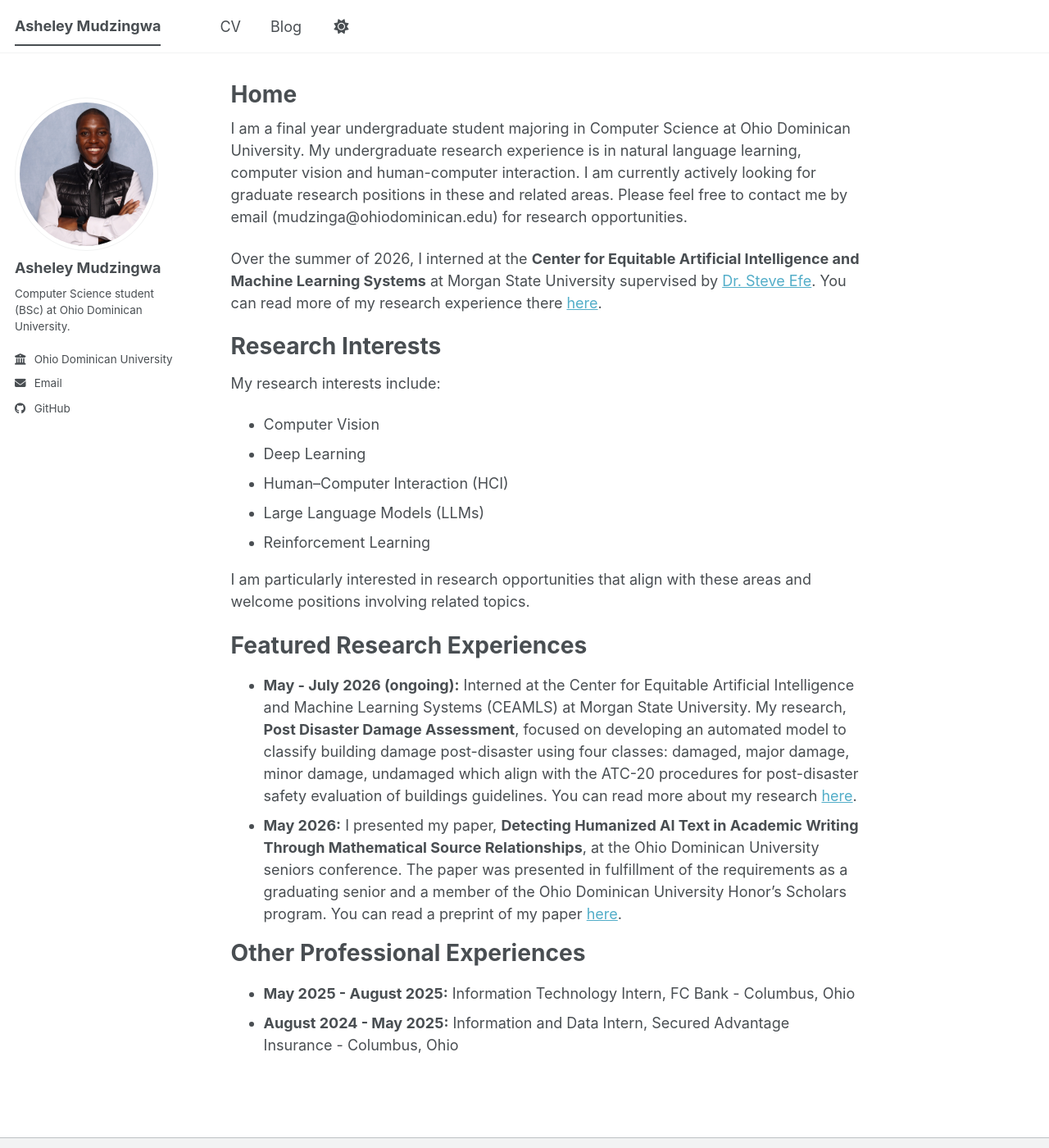
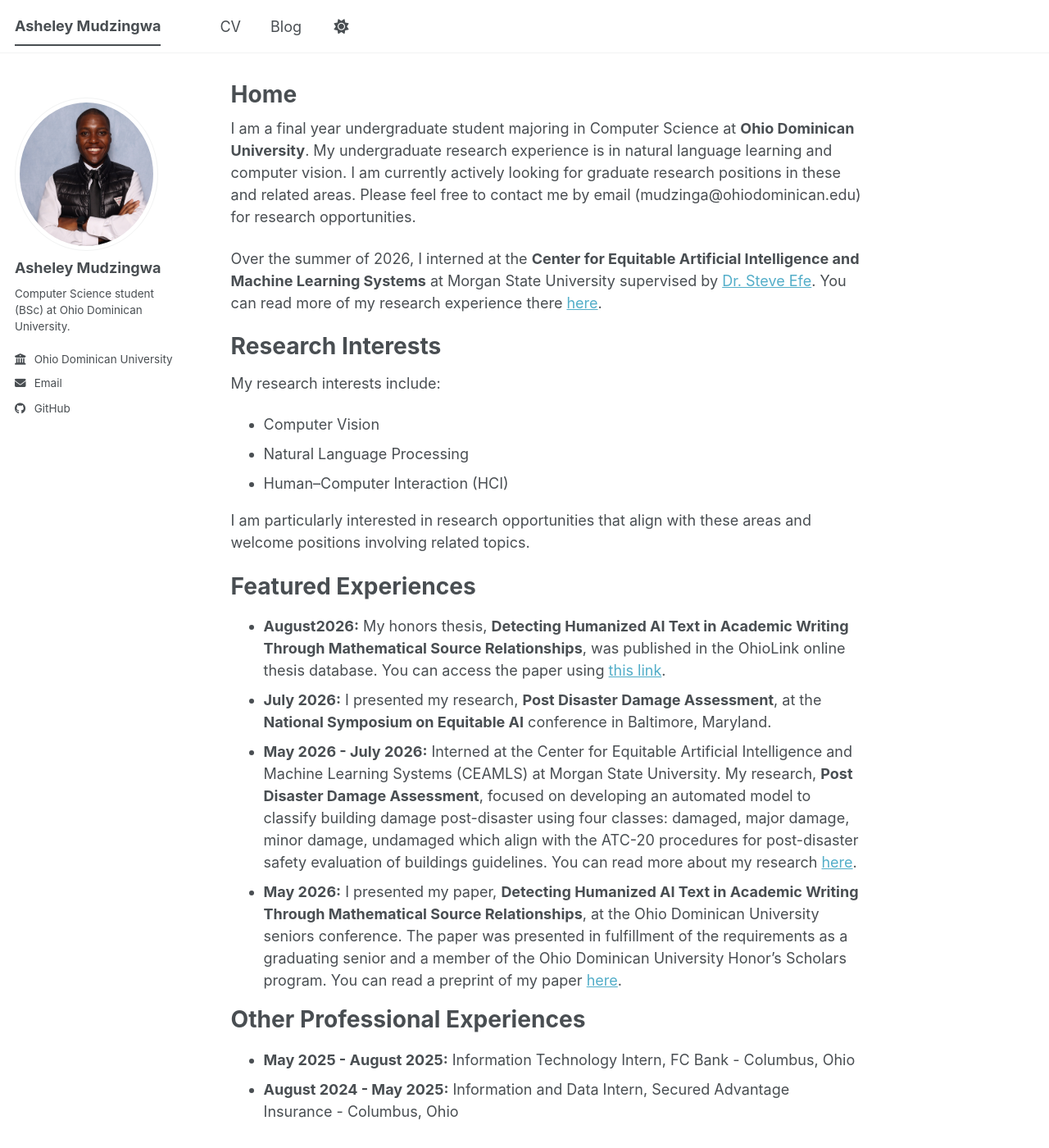
Before and after one commit to amudzingwa/amudzingwa.github.io, a Jekyll site: the page built from _pages/about.md, in a window 1280 px wide and 1400 px high. Shown: the whole window at 82% size. Built offline with Jekyll 4.4.1, drawn with Linux system fonts in a browser that asks for light colours; a script bundle is joined from its source files by our own code; library files that are not in the unit come from our copies.

Commit message:
Update about.md

```diff
--- a/_pages/about.md
+++ b/_pages/about.md
@@ -7,7 +7,7 @@ redirect_from:
   - /about.html
 ---
 
-I am a final year undergraduate student majoring in Computer Science at Ohio Dominican University. My undergraduate research experience is in natural language learning, computer vision and human-computer interaction. I am currently actively looking for graduate research positions in these and related areas. Please feel free to contact me by email (mudzinga@ohiodominican.edu) for research opportunities.
+I am a final year undergraduate student majoring in Computer Science at **Ohio Dominican University**. My undergraduate research experience is in natural language learning and computer vision. I am currently actively looking for graduate research positions in these and related areas. Please feel free to contact me by email (mudzinga@ohiodominican.edu) for research opportunities.
 
 Over the summer of 2026, I interned at the **Center for Equitable Artificial Intelligence and Machine Learning Systems** at Morgan State University supervised by [Dr. Steve Efe](https://www.morgan.edu/civil-and-environmental-engineering/faculty-and-staff/dr-steve-efe). You can read more of my research experience there [here](https://amudzingwa.github.io/amudzingwaceamls26.github.io/).
 
@@ -16,16 +16,16 @@ Research Interests
 My research interests include:
 
 - Computer Vision
-- Deep Learning
+- Natural Language Processing
 - Human–Computer Interaction (HCI)
-- Large Language Models (LLMs)
-- Reinforcement Learning
 
 I am particularly interested in research opportunities that align with these areas and welcome positions involving related topics.
 
-Featured Research Experiences
+Featured Experiences
 ======
-- **May - July 2026 (ongoing):** Interned at the Center for Equitable Artificial Intelligence and Machine Learning Systems (CEAMLS) at Morgan State University. My research, **Post Disaster Damage Assessment**, focused on developing an automated model to classify building damage post-disaster using four classes: damaged, major damage, minor damage, undamaged which align with the ATC-20 procedures for post-disaster safety evaluation of buildings guidelines. You can read more about my research [here](https://amudzingwa.github.io/amudzingwaceamls26.github.io/).
+- **August2026:** My honors thesis, **Detecting Humanized AI Text in Academic Writing Through Mathematical Source Relationships**, was published in the OhioLink online thesis database. You can access the paper using [this link](https://etd.ohiolink.edu/acprod/odb_etd/r/etd/search/10?p10_accession_num=oduhonors1778686615770394&clear=10&session=113297571542855).
+- **July 2026:** I presented my research, **Post Disaster Damage Assessment**, at the **National Symposium on Equitable AI** conference in Baltimore, Maryland.
+- **May 2026 - July 2026:** Interned at the Center for Equitable Artificial Intelligence and Machine Learning Systems (CEAMLS) at Morgan State University. My research, **Post Disaster Damage Assessment**, focused on developing an automated model to classify building damage post-disaster using four classes: damaged, major damage, minor damage, undamaged which align with the ATC-20 procedures for post-disaster safety evaluation of buildings guidelines. You can read more about my research [here](https://amudzingwa.github.io/amudzingwaceamls26.github.io/).
 - **May 2026:** I presented my paper, **Detecting Humanized AI Text in Academic Writing Through Mathematical Source Relationships**, at the Ohio Dominican University seniors conference. The paper was presented in fulfillment of the requirements as a graduating senior and a member of the Ohio Dominican University Honor's Scholars program. You can read a preprint of my paper [here](https://drive.google.com/file/d/1mwAZ1t-Gt1omuGlGHEeI5GtKDFdXVi4U/view?usp=sharing).
 
 Other Professional Experiences
```
